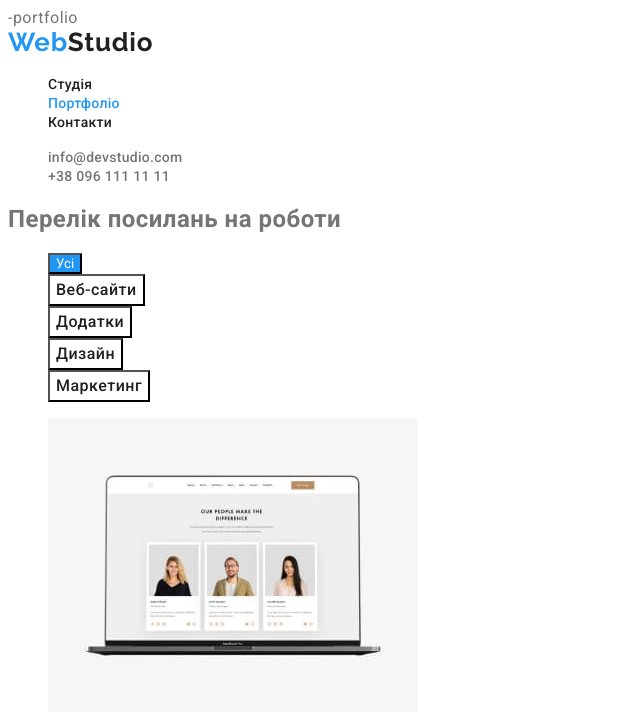
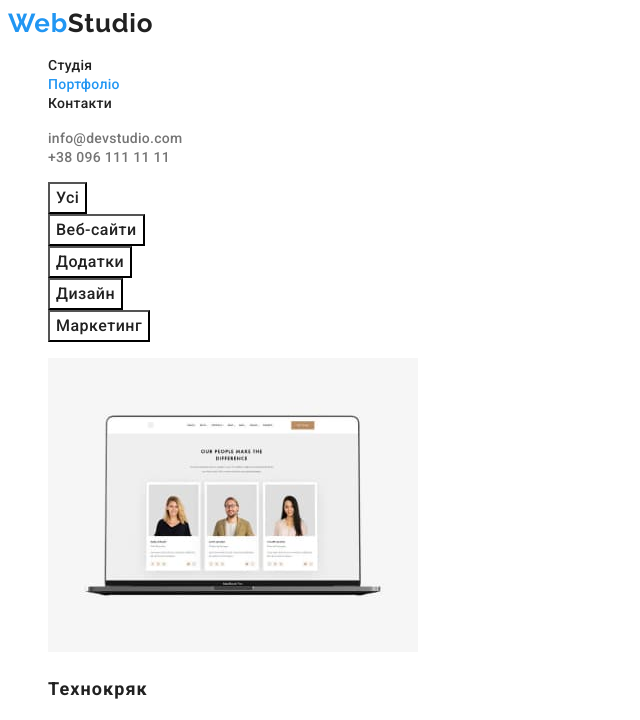
Before and after one commit to YTyndyk/goit-markup-hw-02, a plain HTML site: page portfolio.html in a window 1280 px wide. Shown: the top 720 px of the page, without its empty margins (0-640 px from the left). Drawn offline with Linux system fonts and the light colour scheme.

Commit message:
исправляет стили лого  и кнопок

```diff
--- a/css/styles.css
+++ b/css/styles.css
@@ -10,44 +10,37 @@
     --primary-text-color: #757575;
     --title-color: #212121;
     --accent-color: #2196F3;
-    --focus-color: tomato;
+    --focus-color: #2196F3;
     --white-color: #FFFFFF;
 }
 .body{
     color: var(--primary-text-color);
     font-family: "roboto", sans-serif;
     letter-spacing: 0.03em;
+
 }
-.logo{
-    color: #000000;
-}
-.logo-color {
+.logo.link {
     color: var(--accent-color);
-    font-family: "raleway",sans-serif;
-    letter-spacing: 0.03em;
+  font-family: 'Raleway', sans-serif;
 font-weight: 700;
 font-size: 26px;
 line-height: 1.19;
+letter-spacing: 0.03em;
 }
-.logo-studio {
-    color: var(--title-color);
-    font-family: raleway,sans-serif;
-    letter-spacing: 0.03em;
-font-weight: 700;
-font-size: 26px;
-line-height: 1.19;
-}
-.logo-studio:hover {
+.logo-header:hover,.logo-header:focus {
     color: var(--accent-color);
 }
-.logo-studio:focus {
-    color: var(--focus-color);
+.logo-header {
+     color: var(--title-color)
 }
 .link {
     text-decoration: none;
 }
 ul{
     list-style: none;
+}
+.logo-footer {
+    color: var(--white-color);
 }
 /* site-nav */
 
@@ -104,7 +97,18 @@ text-transform: uppercase;
 font-weight: 700;
 font-size: 36px;
 line-height: 1.17;
-
+}
+.visually-hidden {
+  position: absolute;
+  white-space: nowrap;
+  width: 1px;
+  height: 1px;
+  overflow: hidden;
+  border: 0;
+  padding: 0;
+  clip: rect(0 0 0 0);
+  clip-path: inset(50%);
+  margin: -1px;
 }
 .title {
     color: var(--title-color);
@@ -164,15 +168,21 @@ line-height: 1.19;
     color: var(--focus-color)
 }
 .map {
+    font-family: 'Roboto';
+font-style: normal;
 font-weight: 400;
 font-size: 14px;
 line-height: 1.71;
+
 }
 .info {
-    color: rgba(255, 255, 255, 0.6);
+    font-family: 'Roboto';
+font-style: normal;
 font-weight: 400;
 font-size: 14px;
 line-height: 1.71;
+
+color: rgba(255, 255, 255, 0.6);
 }
 
 /* Кнопка */
@@ -186,31 +196,23 @@ line-height: 1.88;
 letter-spacing: 0.06em;
 }
 .button-main:hover,.button:focus,.button:active {
-color: var(--focus-color);
-}
-.button {
-    color: var(--white-color);
-    background-color: var(--accent-color);
-    font-family: inherit;
-}
-.button:hover,.button:focus,.button:active {
-    color: var(--focus-color);
+color: var(--primary-text-color);
 }
 .button-secondary {
     color: var(--title-color);
     background-color: var(--white-color);
     font-family: inherit;
-font-style: normal;
 font-weight: 500;
 font-size: 16px;
 line-height: 1.63;
 letter-spacing: 0.03em;
 }
-.button-secondary:hover {
-    color: var(--accent-color)
+
+.button-secondary:focus,.button-secondary:hover,.button-secondary:active {
+        background-color: var(--accent-color);
+        color: var(--white-color);
+
     }
-.button-secondary:focus,.button-secondary:active {
-        color: var(--focus-color);}
 /* Портфоліо */
 .title-portfolio {
     color: var(--title-color);
--- a/portfolio.html
+++ b/portfolio.html
@@ -10,10 +10,9 @@
 	</head>
 	<body class="body">
 		<!--Шапка-->
-		<header>	-portfolio
+		<header>
 			<nav>
-				<a href="" class="logo link"
-					><span class="logo-color">Web</span><span class="logo-studio">Studio</span> </a>
+				<a href="" class="logo link">Web<span class="logo-header">Studio</span></a>
 				<ul class="site-nav">
 					<li><a href="./index.html" class="link">Студія</a></li>
 					<li><a href="" class="current link">Портфоліо</a></li>
@@ -28,9 +27,9 @@
 		<main>
 			<!-- Прихований заголовок Перелік посилань на роботи -->
 			<section>
-				<h1>Перелік посилань на роботи</h1>
+				<h1 class="visually-hidden">Перелік посилань на роботи</h1>
 				<ul>
-					<li><button type="button" class="button">Усі</button></li>
+					<li><button type="button" class="button-secondary">Усі</button></li>
 					<li><button type="button" class="button-secondary
 						">Веб-сайти</button></li>
 					<li><button type="button" class="button-secondary
```
Also changed, not shown: index.html (+2 -3 lines). Lines whose indentation alone changed are shown as unchanged.
